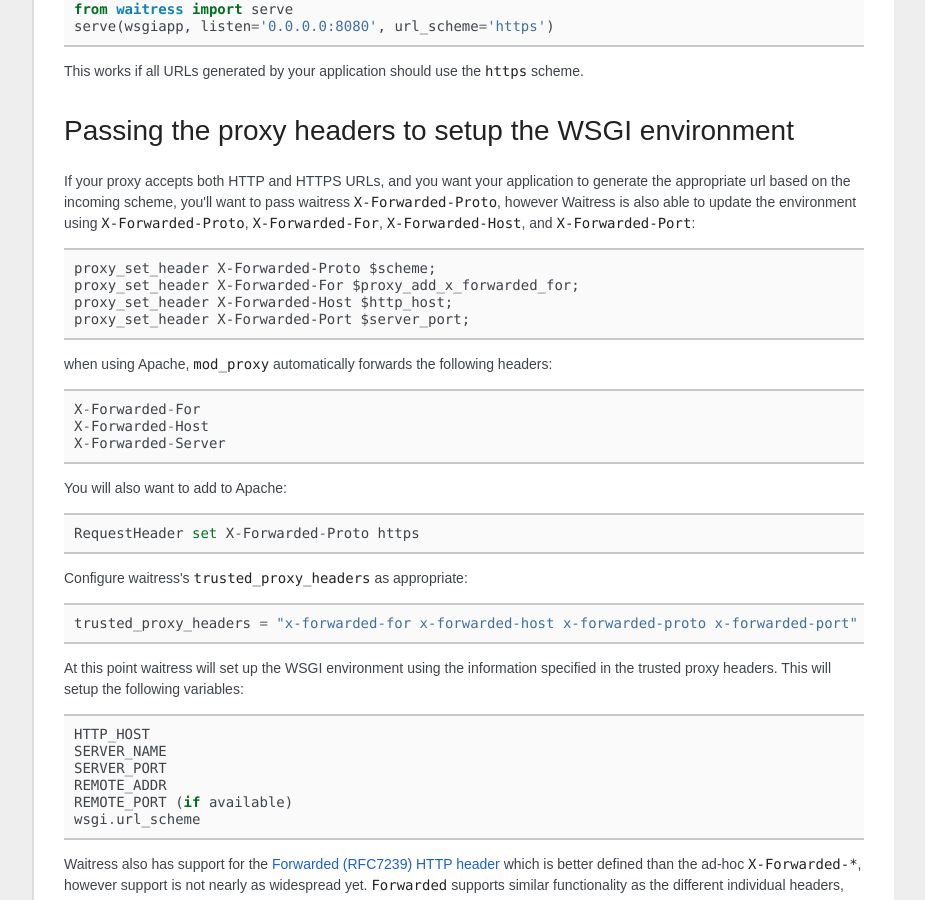
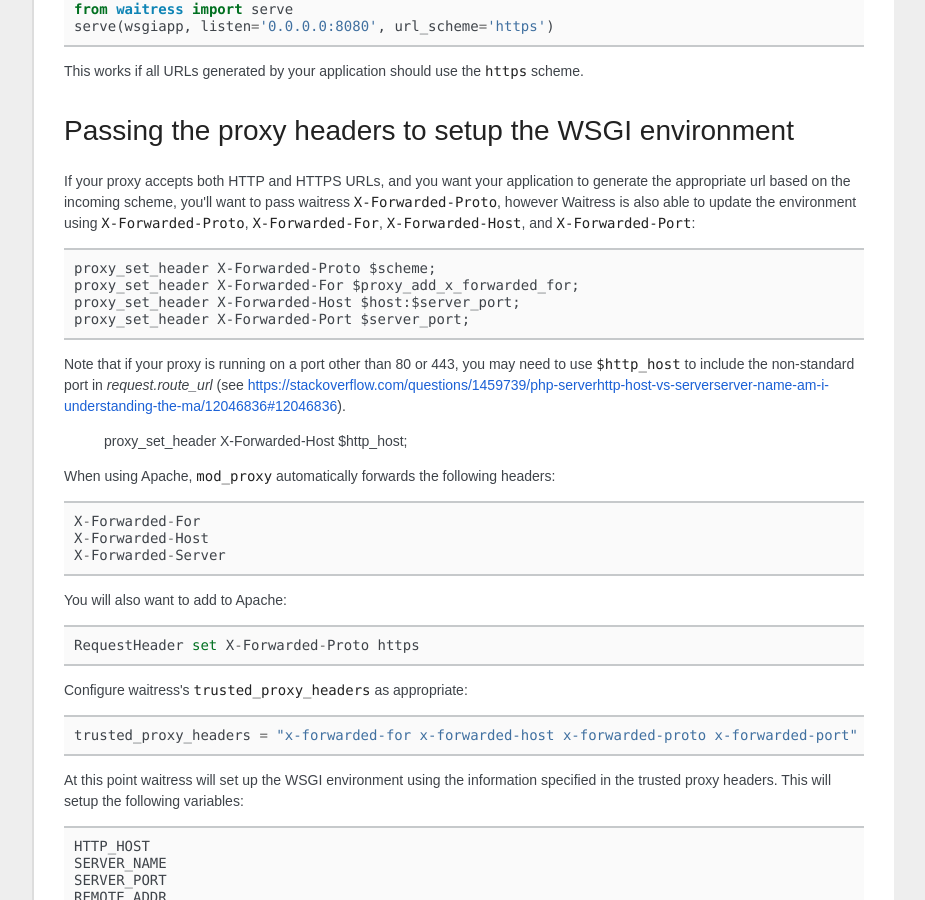
Before and after one commit to Pylons/waitress, a Sphinx documentation site: the page built from docs/reverse-proxy.rst, in a window 1280 px wide and 900 px high, scrolled down 797 px. Shown: the whole window, without its empty margins (198-1123 px from the left). Built offline with Sphinx 7.4.7, drawn with Linux system fonts in a browser that asks for light colours; some web fonts are replaced.

Commit message:
Update reverse-proxy.rst
Add stackoverflow reference as suggested by @stevepiercy

```diff
--- a/docs/reverse-proxy.rst
+++ b/docs/reverse-proxy.rst
@@ -68,10 +68,14 @@ the environment using ``X-Forwarded-Proto``, ``X-Forwarded-For``,
 
    proxy_set_header X-Forwarded-Proto $scheme;
    proxy_set_header X-Forwarded-For $proxy_add_x_forwarded_for;
-   proxy_set_header X-Forwarded-Host $http_host;
+   proxy_set_header X-Forwarded-Host $host:$server_port;
    proxy_set_header X-Forwarded-Port $server_port;
 
-when using Apache, ``mod_proxy`` automatically forwards the following headers::
+Note that if your proxy is running on a port other than 80 or 443, you may need to use ``$http_host`` to include the non-standard port in `request.route_url` (see https://stackoverflow.com/questions/1459739/php-serverhttp-host-vs-serverserver-name-am-i-understanding-the-ma/12046836#12046836).
+
+   proxy_set_header X-Forwarded-Host $http_host;
+
+When using Apache, ``mod_proxy`` automatically forwards the following headers::
 
    X-Forwarded-For
    X-Forwarded-Host
```
